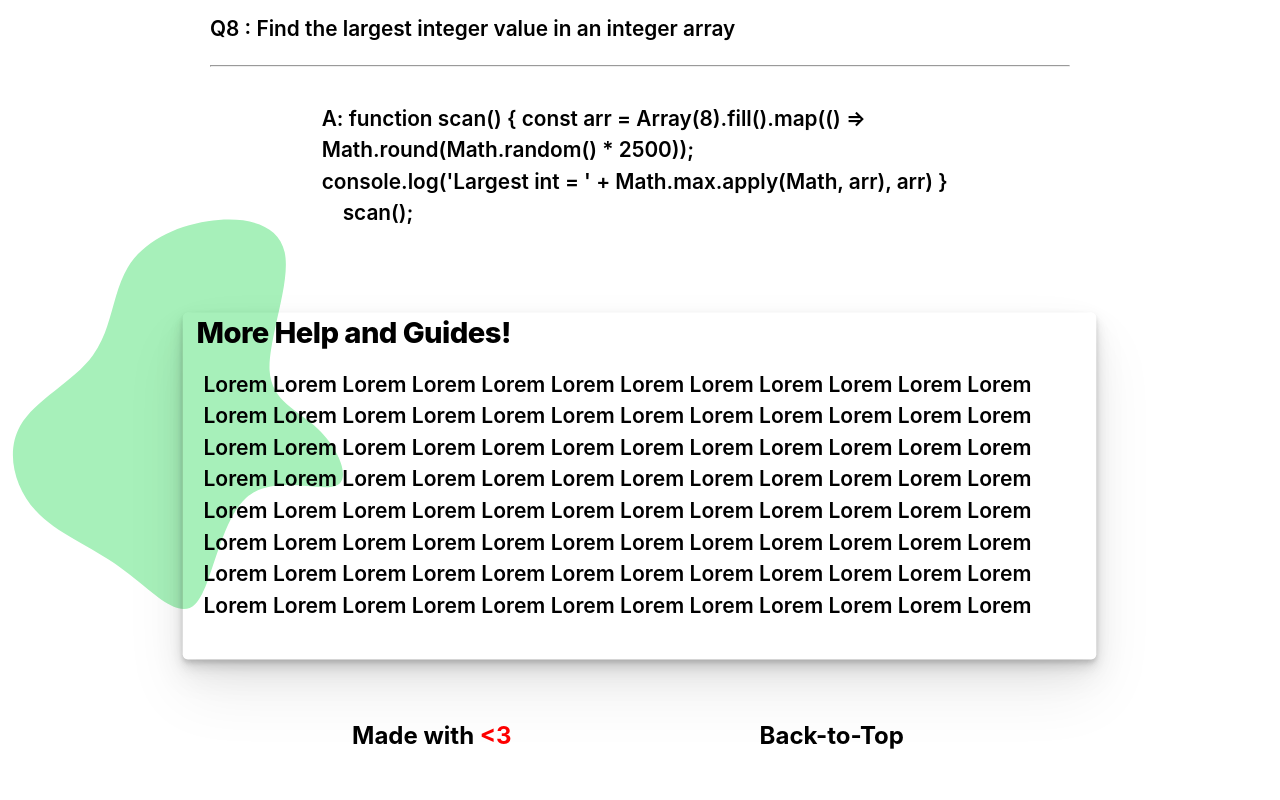
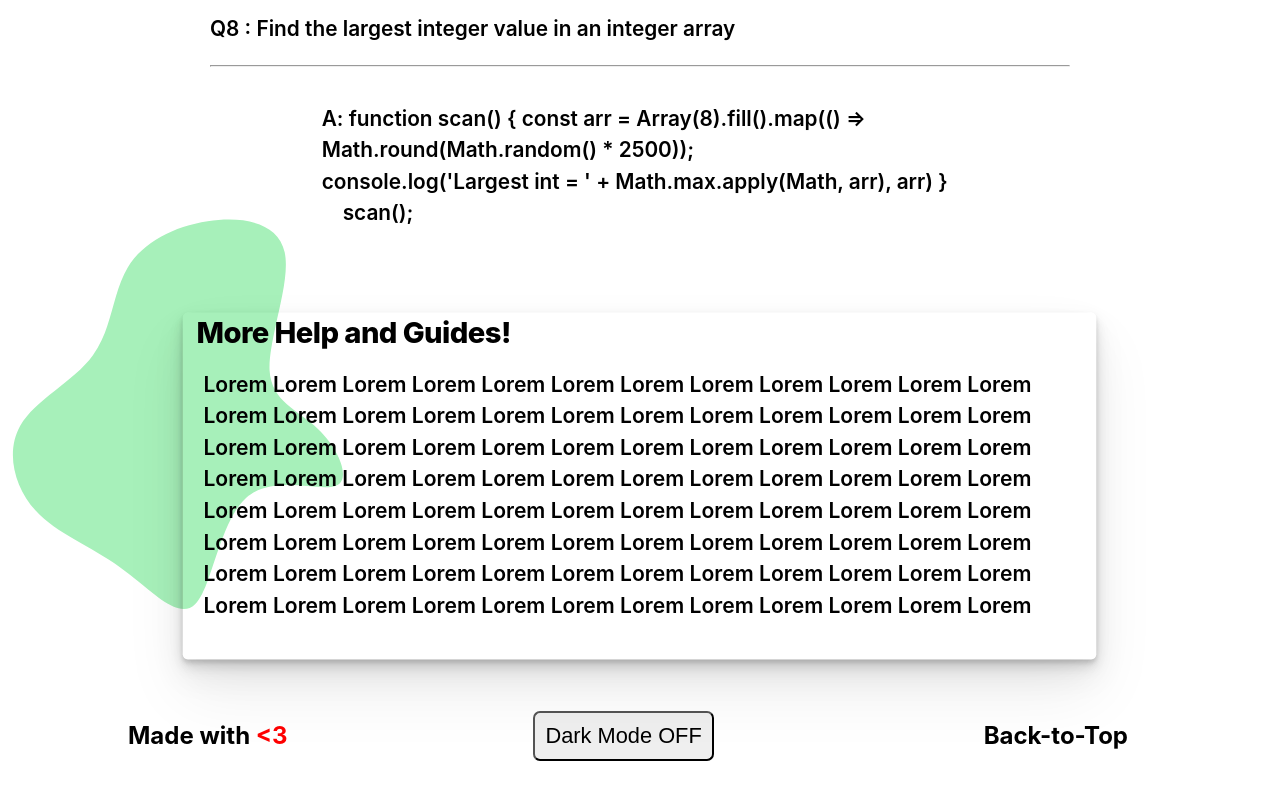
Before and after one commit to WoodwindCDT/algoweb, a React (Create React App) app: page / in a window 1280 px wide. Shown: the part 3485-4285 px from the top of the page. Built offline with nearby package versions, Linux system fonts and the light colour scheme.

Commit message:
Added darkmode extra

```diff
--- a/src/App.css
+++ b/src/App.css
@@ -23,7 +23,7 @@ header h1 {
   letter-spacing: -0.035em;
 }
 
-header h2, .bt, header h1 {
+header h2, .bt, header h1, .darkButton {
   outline: none;
   -wzbkit-transition: all 0.6s cubic-bezier(0.165, 0.84, 0.44, 1);
   transition: all 0.6s cubic-bezier(0.165, 0.84, 0.44, 1);
@@ -35,7 +35,7 @@ header a, footer a {
   color: black;
 }
 
-header h2:hover, .bt:hover, header h1:hover, .a-link a:hover {
+header h2:hover, .bt:hover, header h1:hover, .a-link a:hover, .darkButton:hover {
   -webkit-transform: scale(1.2);
   transform: scale(1.2);
 }
@@ -171,6 +171,15 @@ header h2:hover, .bt:hover, header h1:hover, .a-link a:hover {
   0 8px 16px rgba(0,0,0,0.07),0 16px 32px rgba(0,0,0,0.07), 0 32px 64px rgba(0,0,0,0.07);
 }
 
+.darkButton {
+  text-align: center;
+  font-size: calc(9px + 1vw);
+  margin: auto;
+  width: fit-content;
+  border-radius: 7px;
+  padding: 1%;
+}
+
 .boxc {
   text-align: center;
   font-size: calc(16px + 1vw);
--- a/src/components/Footer/index.js
+++ b/src/components/Footer/index.js
@@ -1,4 +1,40 @@
 import React from "react";
+
+function Mode(props) {
+
+    if (props === 'black') return(
+        <>{alert("Dark Mode is currently in the works :c"),document.body.style.backgroundColor = props}</>
+    );
+    else {
+    return(
+        <>
+        {
+            document.body.style.backgroundColor = props
+        }
+        </>
+    )
+    }
+}
+
+class Dark extends React.Component {
+    constructor(props) {
+      super(props);
+      this.state = {background: false};
+      this.handleBackgroundChange = this.handleBackgroundChange.bind(this);
+    }
+
+    handleBackgroundChange(e) {
+      this.setState({background: !this.state.background});
+      Mode(this.state.background ? 'white' : 'black');
+    }
+
+    render() {
+      return(
+        <button className="darkButton" value={this.state.value} onClick={this.handleBackgroundChange}>Dark Mode {this.state.background ? 'ON' : 'OFF'}</button>
+      );
+    }
+}
+
 
 function footer() {
     return (
@@ -6,6 +42,8 @@ function footer() {
         <footer>
             <ul className="flex-row-1">
                 <h2>Made with <span className="oo">&lt;3</span></h2>
+
+                <Dark />
                 <h2 className="bt"><a href="#top">Back-to-Top</a></h2>
             </ul>
         </footer>
```
